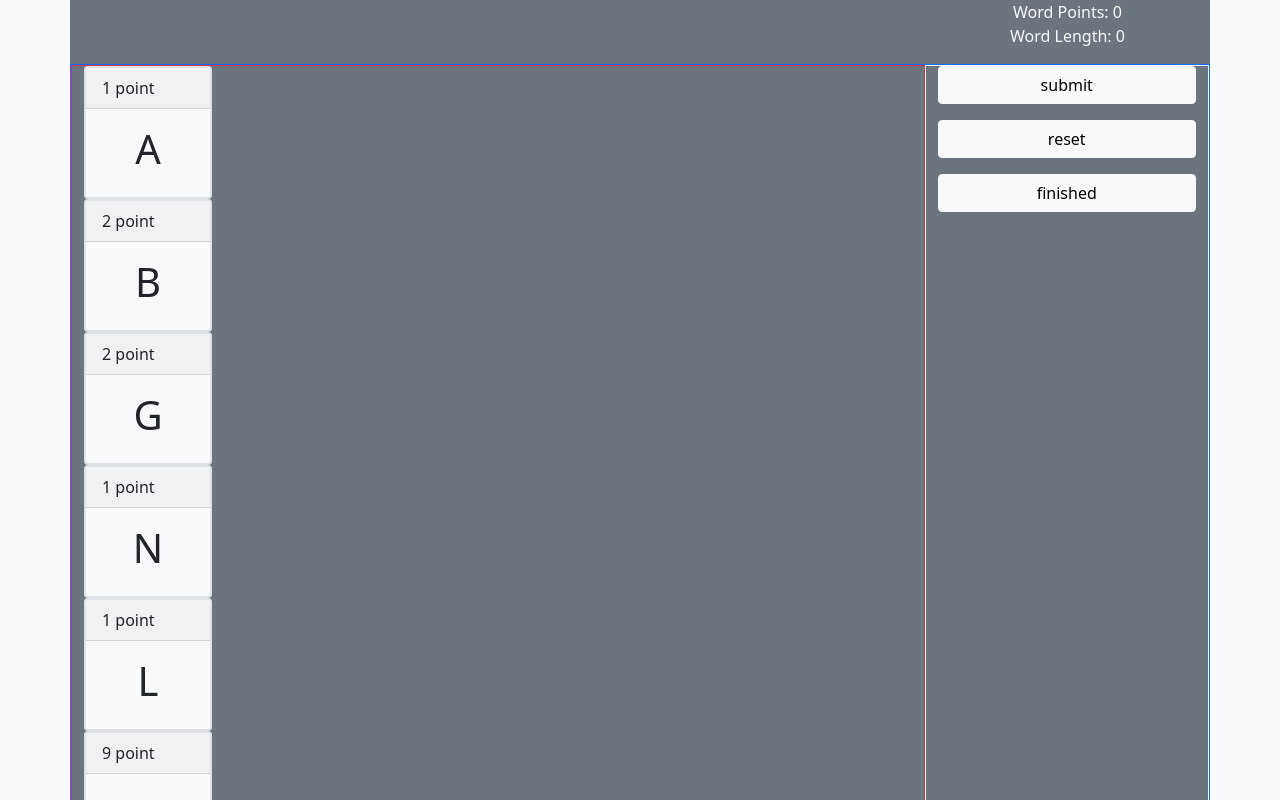
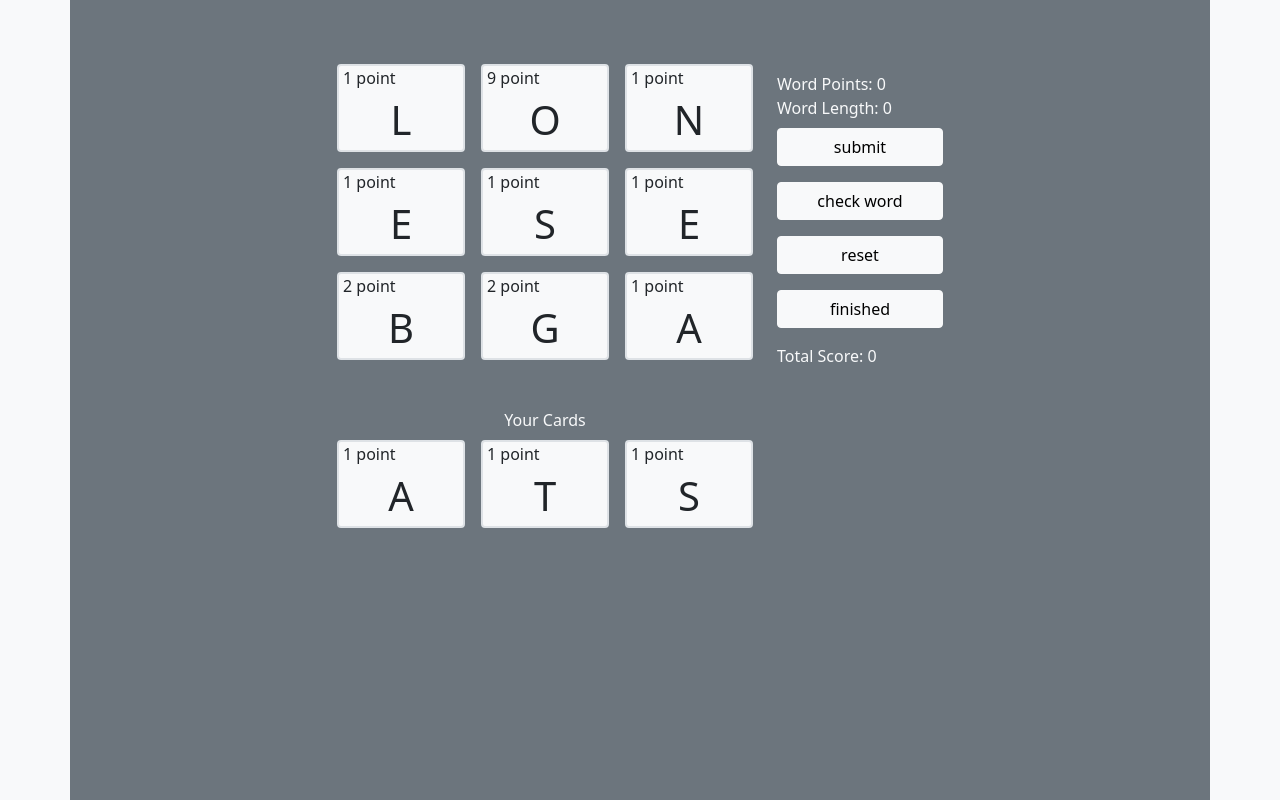
Before and after one commit to sashamaryl/Pointed-Words, a React (Create React App) app: page / in a window 1280 px wide. Shown: the top 800 px of the page. Built offline with nearby package versions, Linux system fonts and the light colour scheme.

Commit message:
adds dictionary/word check capability

```diff
--- a/src/App.tsx
+++ b/src/App.tsx
@@ -3,7 +3,8 @@ import { Button, Col, Row, Stack } from "react-bootstrap";
 import Container from "react-bootstrap/esm/Container";
 import "./App.css";
 import "./custom.scss";
-import PointCard, { PointCardType, PointCardPropsType } from "./PointCard";
+import PointCard, { PointCardType } from "./PointCard";
+import isValidWord from "./dictionary";
 
 function App() {
   const cardValues: PointCardType[] = useMemo(
@@ -24,10 +25,34 @@ function App() {
     []
   );
 
+  const gridAreas: { [id: number]: number[] } = {
+    0: [3, 3],
+    1: [3, 1],
+    2: [3, 2],
+    3: [1, 3],
+    4: [1, 1],
+    5: [1, 2],
+    6: [2, 3],
+    7: [2, 1],
+    8: [2, 2],
+  };
+
+  const [usedCardIds, setUsedCardIds] = useState<number[]>([]);
   const [usedCards, setUsedCards] = useState<PointCardType[]>([]);
   const [pointTotal, setPointTotal] = useState(0);
   const [gridCards, setGridCards] = useState<PointCardType[]>([]);
   const [handCards, setHandcards] = useState<PointCardType[]>([]);
+  const [score, setScore] = useState(0);
+  const [shouldAcceptWord, setShouldAcceptWord] = useState<boolean | undefined>(undefined);
+
+  const addToScore = (newScore: number) => {
+    const prevScore = score;
+    setScore(newScore + prevScore);
+  };
+
+  const removeCards = (ids: number[]) => {
+    return null;
+  };
 
   useEffect(() => {
     const flopCards = cardValues.slice(0, 9);
@@ -42,19 +67,53 @@ function App() {
     setPointTotal(points);
   }, [usedCards]);
 
-  const chooseCard = (pointCard: PointCardType) => {
-    setUsedCards([...usedCards, pointCard]);
+  const chooseCard = (cardId: number) => {
+    const card = cardValues.find((card) => card.id === cardId);
+    card && setUsedCards([...usedCards, card]);
+    setUsedCardIds([...usedCardIds, cardId]);
+    setShouldAcceptWord(undefined);
   };
 
   const unChooseCard = (id: number) => {
     const filteredCards = usedCards.filter((card) => card.id !== id);
     setUsedCards(filteredCards);
+    const filteredIds = usedCardIds.filter((usedId) => usedId !== id);
+    setUsedCardIds(filteredIds);
+    setShouldAcceptWord(undefined);
   };
+
+  const submit = () => {
+    addToScore(pointTotal);
+    removeCards([]);
+    setShouldAcceptWord(undefined);
+  };
+
+  const reset = () => {
+    setUsedCards([]);
+    setUsedCardIds([]);
+    setShouldAcceptWord(undefined);
+  };
+
+  const checkWord = useCallback(() => {
+    const letters: string[] = [];
+
+    usedCardIds.forEach((id) => {
+      const card = cardValues.find((card) => card.id === id);
+      card ? letters.push(card.letter) : console.log("err no letter");
+    });
+
+    const word = letters.join("").toLowerCase();
+
+    isValidWord(word).then((ans) => setShouldAcceptWord(ans));
+
+    setTimeout(() => setShouldAcceptWord(undefined), 3000);
+  }, [cardValues, usedCardIds]);
 
   return (
     <div className='App bg-light' style={{ height: "100vh", width: "100vw" }}>
-      <Container className='bg-secondary'>
+      <Container className='h-100 bg-secondary'>
         <Row className='' style={{ height: "4rem" }}>
+          <Col></Col>
           <Col className='col-9'>
             <div className='d-flex flex-row'>
               {usedCards.map((card) => (
@@ -65,56 +124,84 @@ function App() {
               ))}
             </div>
           </Col>
-          <Col className='col-3 bg-secondary'>
-            <div className='text-light'>Word Points: {pointTotal}</div>
-            <div className='text-light'>Word Length: {usedCards.length}</div>
-          </Col>
+          <Col></Col>
         </Row>
-        <Row className='border border-primary'>
-          <Col className='col-9 border border-danger'>
-            <div>
+        <Row className=''>
+          <Col></Col>
+          <Col className='justify-content-center'>
+            <div className='d-grid gap-3'>
               {gridCards.map((card: PointCardType, index: number) => {
                 const { id } = card;
-
+                const gridArea = gridAreas[index];
                 return (
-                  <PointCard
+                  <div
                     key={id}
-                    pointCard={card}
-                    chooseCard={chooseCard}
-                    unChooseCard={unChooseCard}
-                  />
-                );
-              })}
-            </div>
-            <div className='d-flex gap-3 justify-content-center bg-alert'>
-              {handCards.map((card: PointCardType) => {
-                const { id } = card;
-                return (
-                  <div className='col' key={id}>
+                    style={{
+                      gridRowStart: gridArea ? gridArea[0] : 0,
+                      gridColumnStart: gridArea ? gridArea[1] : 0,
+                    }}
+                  >
                     <PointCard
                       pointCard={card}
                       chooseCard={chooseCard}
                       unChooseCard={unChooseCard}
+                      used={usedCardIds.includes(id)}
                     />
                   </div>
                 );
               })}
             </div>
+            <div className='row mt-5'>
+              <div className='text-light mb-2'>Your Cards</div>
+              <div className='d-flex gap-3 justify-content-center bg-alert'>
+                {handCards.map((card: PointCardType) => {
+                  const { id } = card;
+                  return (
+                    <div className='' key={id}>
+                      <PointCard
+                        pointCard={card}
+                        chooseCard={chooseCard}
+                        unChooseCard={unChooseCard}
+                        used={usedCardIds.includes(id)}
+                      />
+                    </div>
+                  );
+                })}
+              </div>
+            </div>
           </Col>
-
-          <Col col={3} className='flex-column border border-light'>
-            <Stack gap={3}>
-              <Button type='submit' className='flex-1 btn btn-light'>
+          <Col className='col-2 flex-column'>
+            <Row className='my-2'>
+              <div className='text-light text-start'>Word Points: {pointTotal}</div>
+              <div className='text-light text-start'>Word Length: {usedCards.length}</div>
+            </Row>
+            <Row>
+              <Stack gap={3} className='col-6'>
+                <Button type='submit' className='flex-1 btn btn-light' onClick={submit}>
                   submit
                 </Button>
-              <Button type='submit' className='flex-1 btn btn-light'>
+                <Button className={`flex-1 btn btn-light ${shouldAcceptWord && 'bg-success text-light'}`} onClick={checkWord}>
+                  {`${
+                    shouldAcceptWord === undefined
+                      ? "check word"
+                      : shouldAcceptWord
+                      ? "it's good!!"
+                      : "not a word"
+                  }`}
+                </Button>
+                <Button type='submit' className='flex-1 btn btn-light' onClick={reset}>
                   reset
                 </Button>
                 <Button type='submit' className='flex-1 btn btn-light'>
                   finished
                 </Button>
+                <Row>
+                  <div className='text-light text-start'>Total Score: {score}</div>
+                </Row>
               </Stack>
+            </Row>
           </Col>
+          <Col></Col>
         </Row>
       </Container>
     </div>
--- a/src/PointCard.tsx
+++ b/src/PointCard.tsx
@@ -1,5 +1,4 @@
 import React, { useCallback, useState } from "react";
-import Card from "react-bootstrap/Card";
 
 export type PointCardType = {
   id: number;
@@ -9,28 +8,26 @@ export type PointCardType = {
 
 export type PointCardPropsType = {
   pointCard: PointCardType;
-  chooseCard: (pointCard: PointCardType) => void;
+  chooseCard: (id: number) => void;
   unChooseCard: (id: number) => void;
+  used: boolean;
 };
 
-export default function PointCard({ pointCard, chooseCard, unChooseCard }: PointCardPropsType) {
+export default function PointCard({
+  pointCard,
+  chooseCard,
+  unChooseCard,
+  used,
+}: PointCardPropsType) {
   const { id, value, letter } = pointCard;
 
-  const [selected, setSelected] = useState(false);
+  const handleClick = useCallback(() => {
+    used ? unChooseCard(id) : chooseCard(id);
+  }, [chooseCard, id, unChooseCard, used]);
 
-  const handleClick = useCallback(() => {
-    if (selected) {
-      setSelected(false);
-      unChooseCard(id);
-    } else {
-      setSelected(true);
-      chooseCard(pointCard);
-    }
-  }, [chooseCard, id, pointCard, selected, unChooseCard]);
-
-  const bgColor = selected ? "bg-primary" : "bg-light";
-  const textColor = selected ? "text-light" : "text-dark";
-  const cardClass = "border border-2 border-medium";
+  const bgColor = used ? "bg-primary" : "bg-light";
+  const textColor = used ? "text-light" : "text-dark";
+  const cardClass = "border border-2 border-medium rounded";
 
   const cardStyle = {
     height: "auto",
@@ -38,13 +35,9 @@ export default function PointCard({ pointCard, chooseCard, unChooseCard }: Point
   };
 
   return (
-      <Card className={`${cardClass} ${bgColor}`} style={cardStyle} onClick={handleClick}>
-        <Card.Header className='text-start text-muted text'>
-          <div className={`${textColor} text-start`}>{value} point</div>
-        </Card.Header>
-        <Card.Body>
-          <Card.Title className={`${textColor} fs-1 text-uppercase`}>{letter}</Card.Title>
-        </Card.Body>
-      </Card>
+    <div className={`${cardClass} ${bgColor}`} style={cardStyle} onClick={handleClick}>
+      <div className={`${textColor} text-start ms-1`}>{value} point</div>
+      <div className={`${textColor} fs-1 text-uppercase`}>{letter}</div>
+    </div>
   );
 }
--- /dev/null
+++ b/src/dictionary.ts
@@ -0,0 +1,15 @@
+import axios from "axios";
+
+export default async function isValidWord(word: string) {
+  const key = process.env.REACT_APP_WORDNIK;
+
+  const queryURL = `https://api.wordnik.com/v4/word.json/${word}/definitions?limit=200&includeRelated=false&useCanonical=false&includeTags=false&api_key=${key}`;
+
+  try {
+    const { data } = await axios.get(queryURL);
+    return data[0].word === word;
+  } catch (error) {
+    console.log("error", error);
+    return false;
+  }
+}
```
Also changed, not shown: package.json (+6 -4 lines), 2 other files (tests, documents, lock files or other folders). Lines whose indentation alone changed are shown as unchanged.
